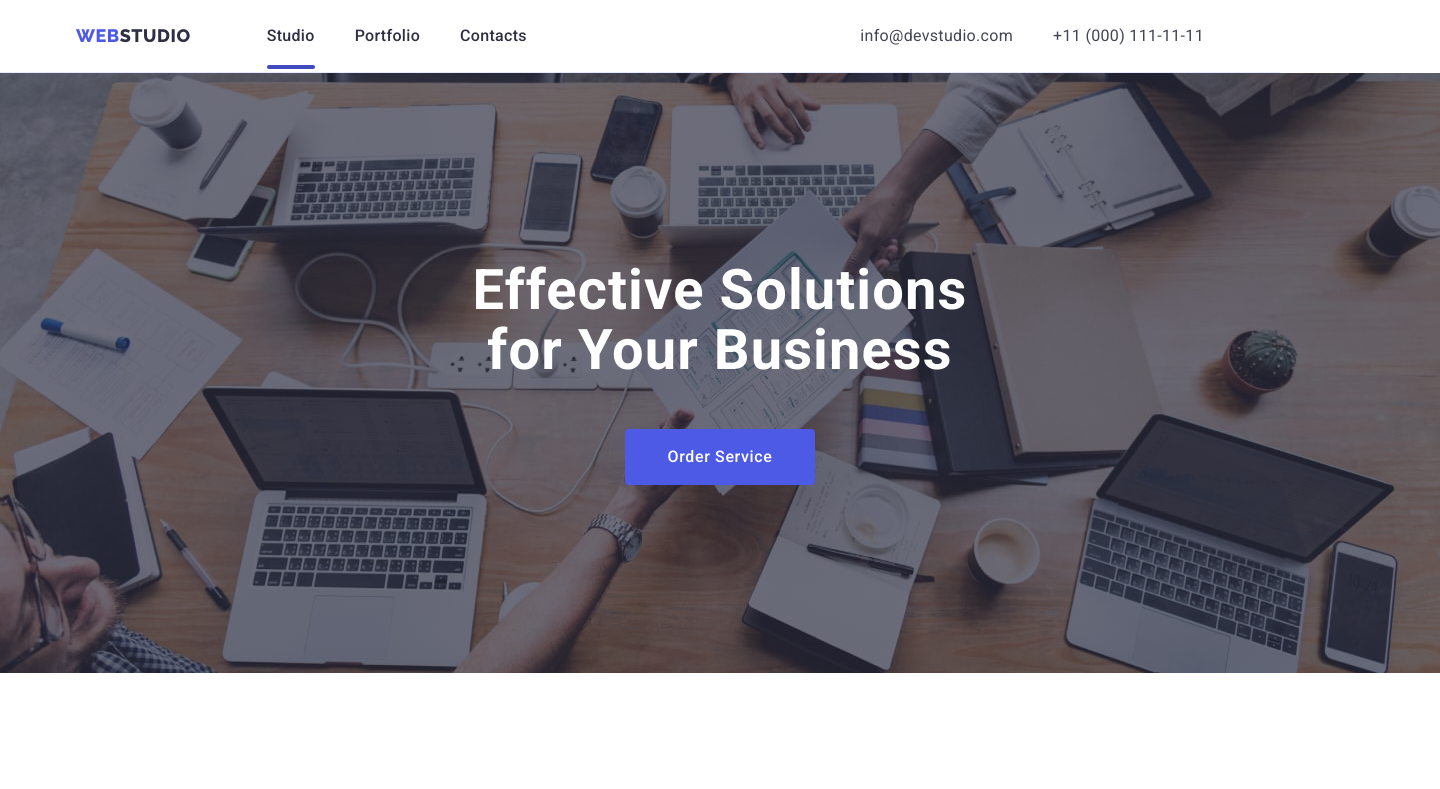
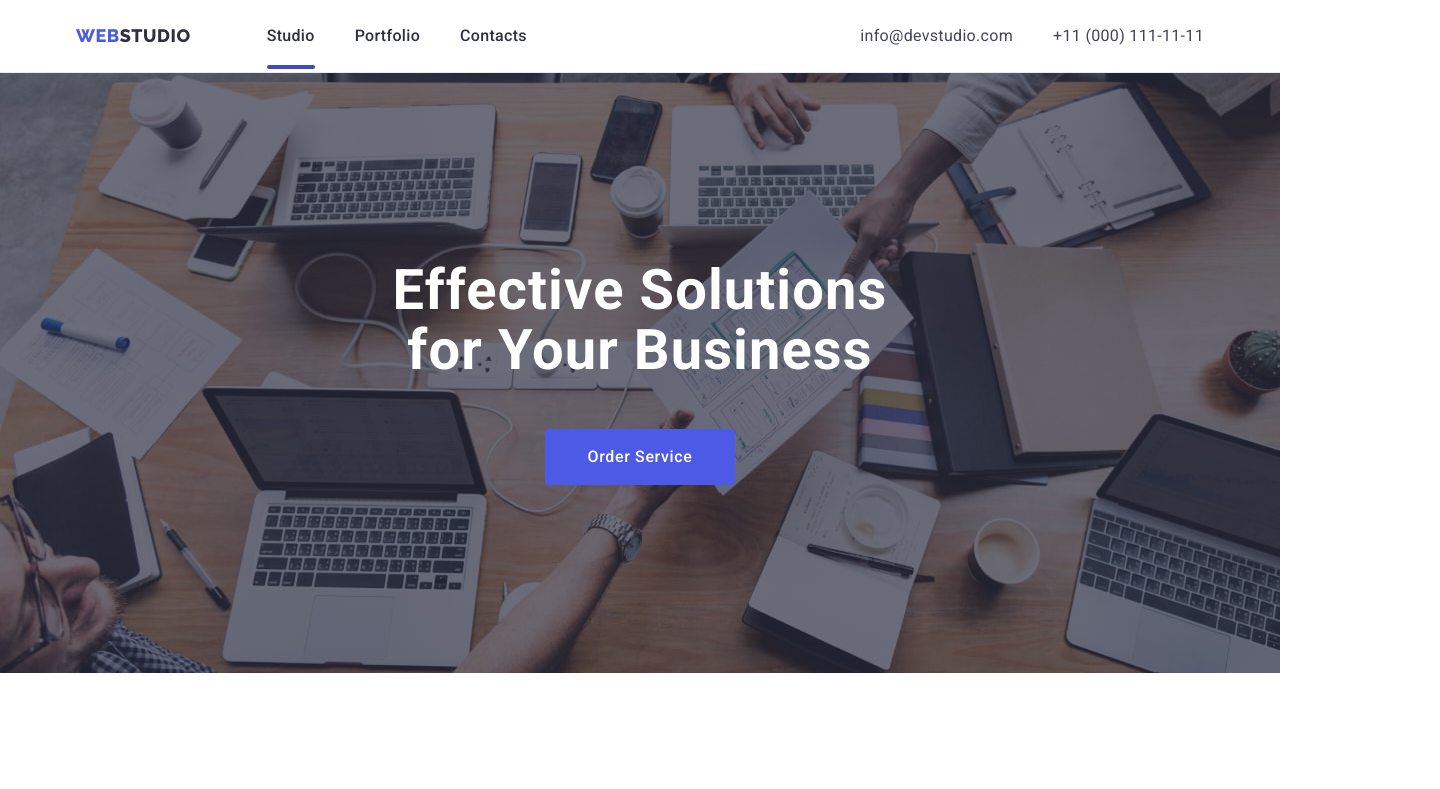
Before and after one commit to Artemon-x58/goit-markup-hw-06, a plain HTML site: page index.html in a window 1280 px wide. Shown: the top 789 px of the page, 1440 px wide, since content can reach past the window. Drawn offline with nearby package versions, Linux system fonts and the light colour scheme.

Commit message:
max-width hero

```diff
--- a/css/styles.css
+++ b/css/styles.css
@@ -406,7 +406,8 @@ textarea::placeholder {
 	background-image: linear-gradient(to right, rgba(46, 47, 66, 0.7), rgba(46, 47, 66, 0.7)), url(../images/bg-hero.jpg);
 
 	background-repeat: no-repeat;
-	width: 1440px;
+	max-width: 1440px;
+	width: 100%;
 	background-size: cover;
 	height: 600px;
 }
```
